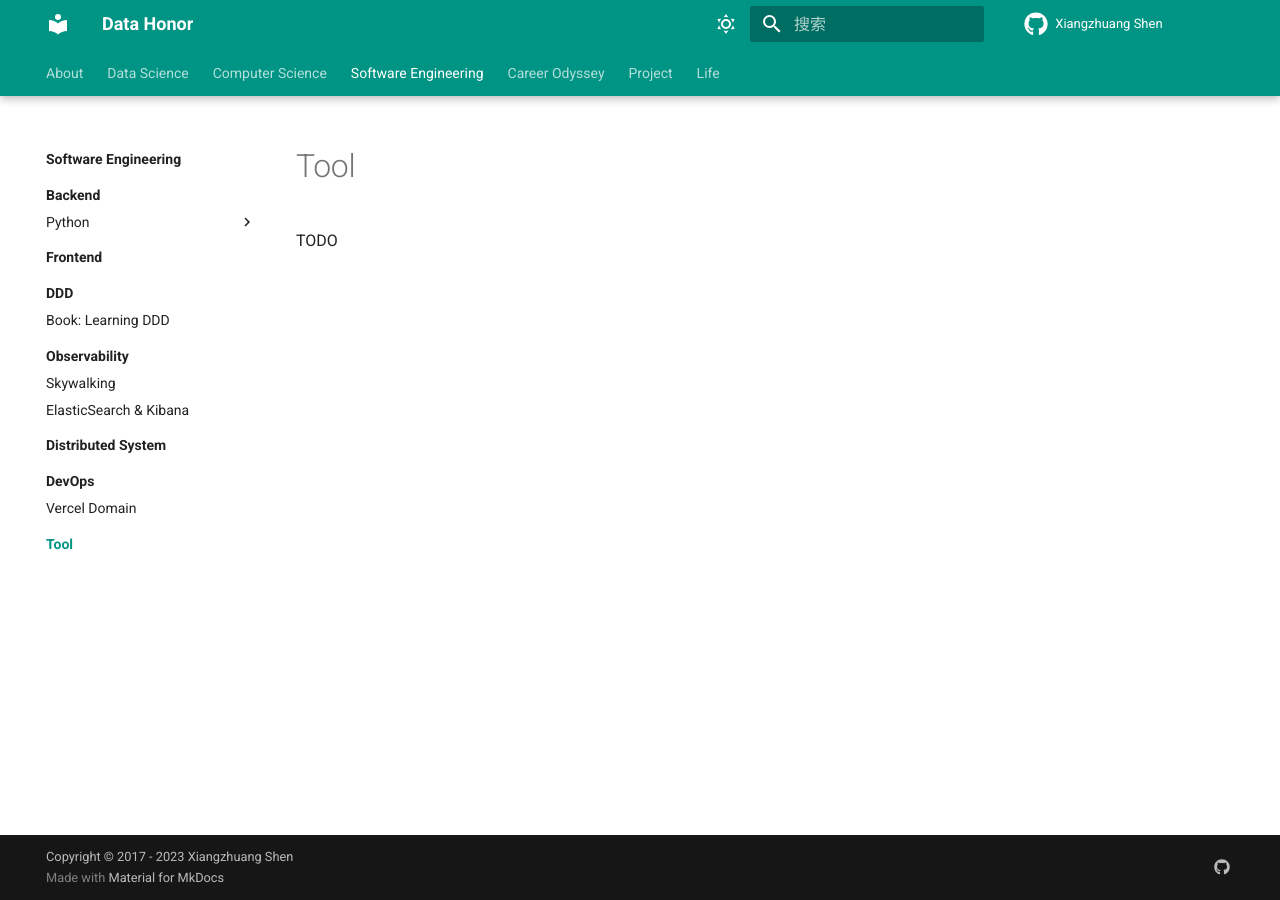
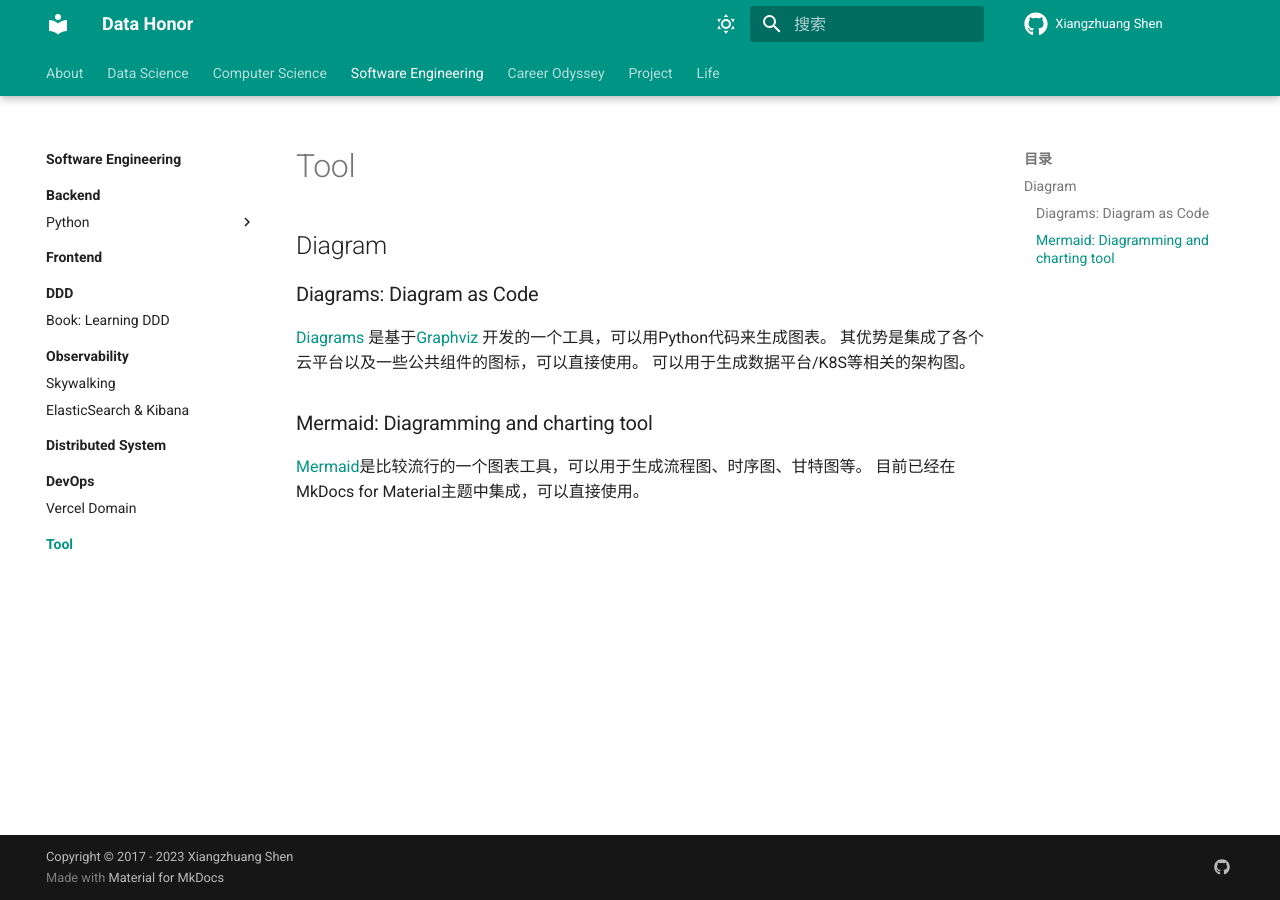
Before and after one commit to shenxiangzhuang/shenxiangzhuang.github.io, an MkDocs documentation site: the page built from docs/se/tool/index.md, in a window 1280 px wide. Built offline with MkDocs 1.6.1 and Material for MkDocs 9.7.7, drawn with Linux system fonts in a browser that asks for light colours; comment, search, counter and statistics services are not loaded.

Commit message:
add:se:tool:diagrams & mermaid (#91)
* add:se:tool:diagrams & mermaid

* add: diagram tool

```diff
--- a/docs/se/tool/index.md
+++ b/docs/se/tool/index.md
@@ -1,3 +1,14 @@
 # Tool
 
-TODO
+## Diagram
+
+### Diagrams: Diagram as Code
+[Diagrams](https://diagrams.mingrammer.com/)
+是基于[Graphviz](https://www.graphviz.org/)
+开发的一个工具，可以用Python代码来生成图表。
+其优势是集成了各个云平台以及一些公共组件的图标，可以直接使用。
+可以用于生成数据平台/K8S等相关的架构图。
+
+### Mermaid: Diagramming and charting tool
+[Mermaid](https://mermaid.js.org/)是比较流行的一个图表工具，可以用于生成流程图、时序图、甘特图等。
+目前已经在MkDocs for Material主题中集成，可以直接使用。
```
Also changed, not shown: docs/assets/git-committers/page-authors.json (+1 -1 lines).
